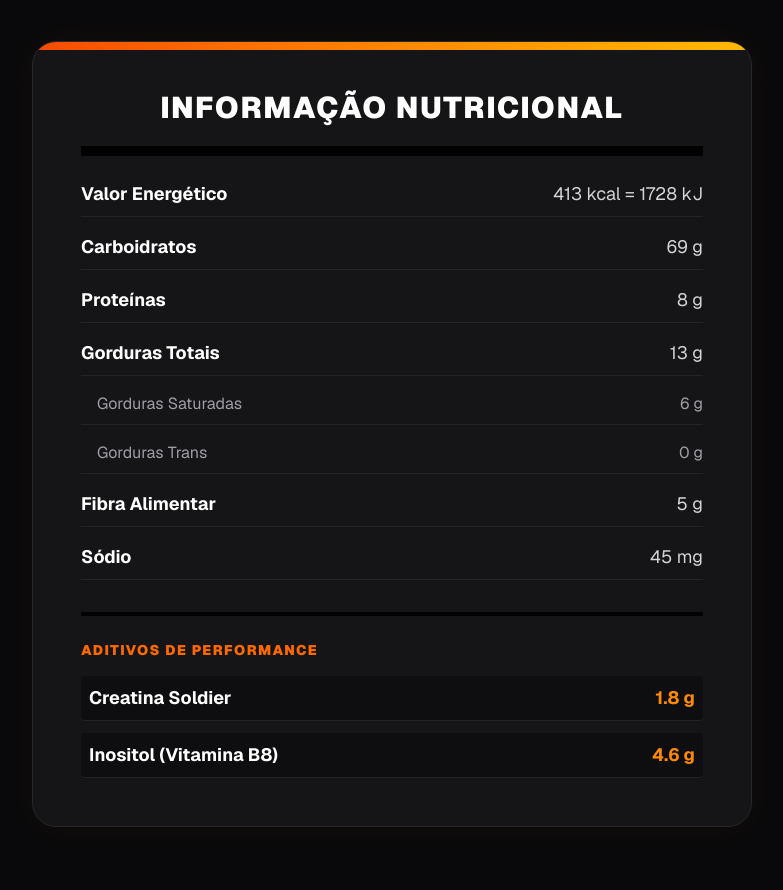
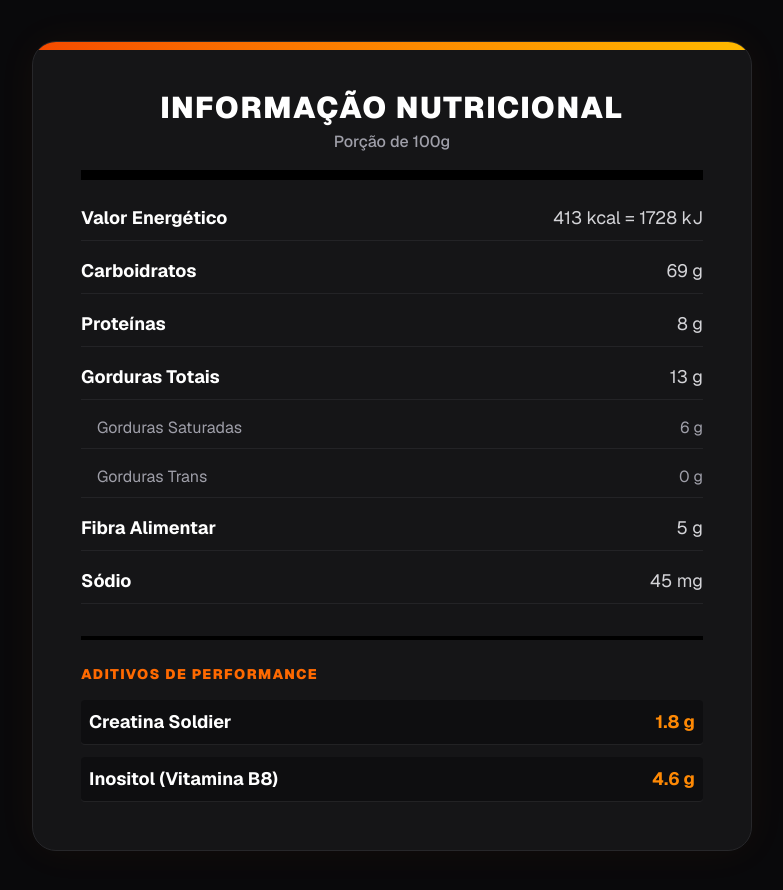
Before and after one commit to LuizFelipeIZ/ironbean, a Next.js app: page / in a window 1280 px wide. Shown: the part 1300-2190 px from the top of the page, without its empty margins (248-1031 px from the left). Built offline with nearby package versions, Linux system fonts and the light colour scheme.

Commit message:
Porção correta

```diff
--- a/app/page.tsx
+++ b/app/page.tsx
@@ -93,6 +93,7 @@ export default function Home() {
 
           <div className="border-b-[10px] border-black pb-4 mb-6 text-center">
             <h3 className="text-3xl font-black text-white uppercase tracking-wider mb-1">Informação Nutricional</h3>
+            <p className="text-zinc-400 font-medium">Porção de 100g</p>
           </div>
 
           <div className="space-y-4 text-lg">
```
